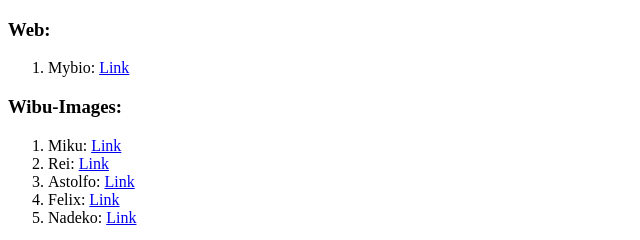
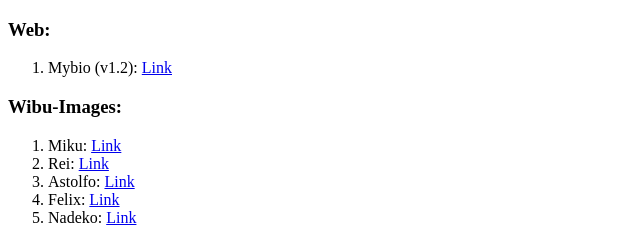
Before and after one commit to LHHieu001/LHHieu001.github.io, a plain HTML site: page index.html in a window 1280 px wide. Shown: the top 240 px of the page, 0-640 px from the left. Drawn offline with Linux system fonts and the light colour scheme.

Commit message:
Update index.html

```diff
--- a/index.html
+++ b/index.html
@@ -7,7 +7,7 @@
 
   <h3>Web: </h3>
     <ol>
-      <li>Mybio: <a href ="Web/Web.html">Link</a></li>
+      <li>Mybio (v1.2): <a href ="Web/Web.html">Link</a></li>
     </ol>
   <h3>Wibu-Images: </h3>
     <ol>
```
